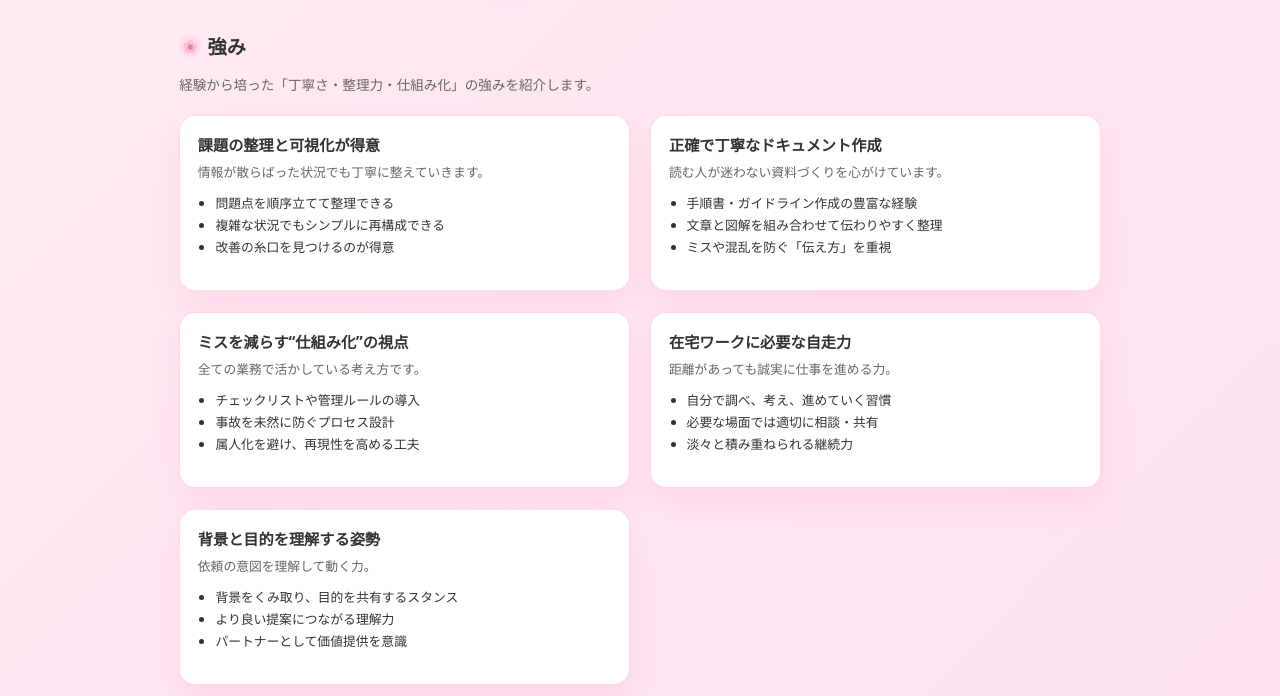
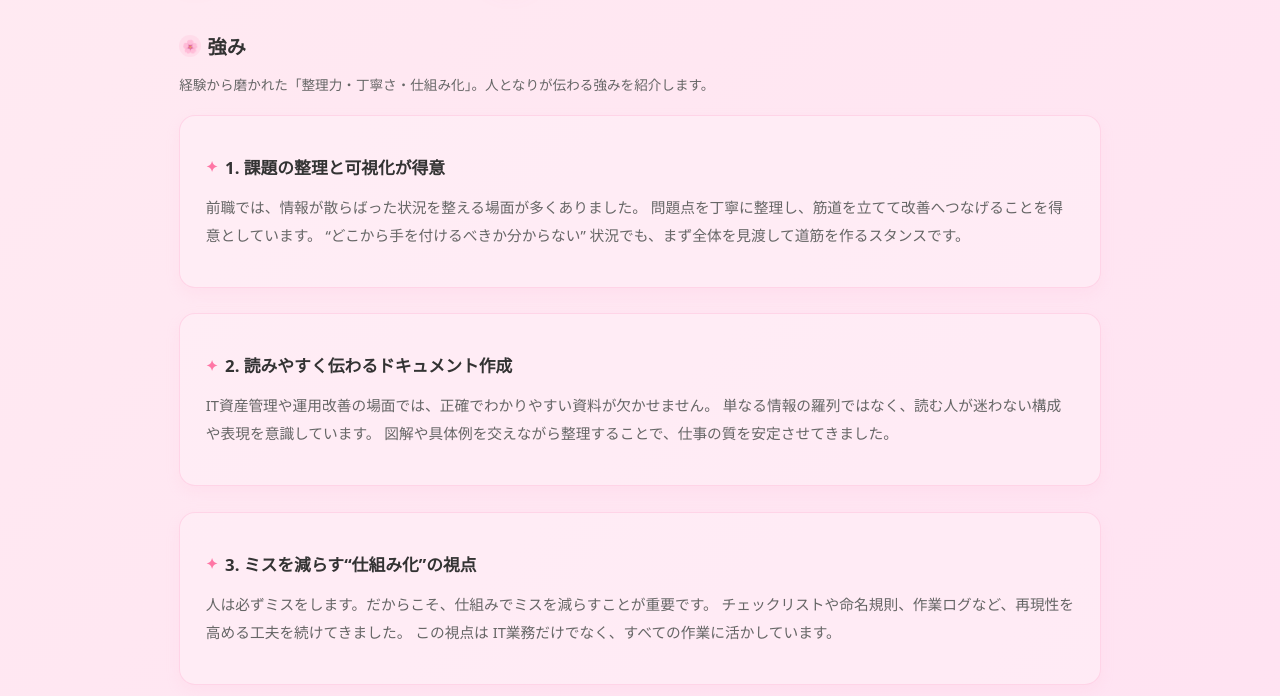
Before and after one commit to worldworkstyle00-web/Portforio, a plain HTML site: page strengths.html in a window 1280 px wide. Shown: the part 104-800 px from the top of the page. Drawn offline with Linux system fonts and the light colour scheme.

Commit message:
Strengs_workstyle_2

```diff
--- a/strengths.html
+++ b/strengths.html
@@ -39,70 +39,66 @@
     <span class="section-heading-pill">🌸</span>
     <span>強み</span>
   </div>
-  <p class="section-subtitle">経験から培った「丁寧さ・整理力・仕組み化」の強みを紹介します。</p>
+  <p class="section-subtitle">
+    経験から磨かれた「整理力・丁寧さ・仕組み化」。人となりが伝わる強みを紹介します。
+  </p>
 
-  <div class="card-grid">
+  <div class="text-block">
+    <h3>1. 課題の整理と可視化が得意</h3>
+    <p>
+      前職では、情報が散らばった状況を整える場面が多くありました。
+      問題点を丁寧に整理し、筋道を立てて改善へつなげることを得意としています。
+      “どこから手を付けるべきか分からない” 状況でも、まず全体を見渡して道筋を作るスタンスです。
+    </p>
+  </div>
 
-    <div class="card">
-      <div class="card-title">課題の整理と可視化が得意</div>
-      <div class="card-tagline">情報が散らばった状況でも丁寧に整えていきます。</div>
-      <ul class="card-list">
-        <li>問題点を順序立てて整理できる</li>
-        <li>複雑な状況でもシンプルに再構成できる</li>
-        <li>改善の糸口を見つけるのが得意</li>
-      </ul>
-    </div>
+  <div class="text-block">
+    <h3>2. 読みやすく伝わるドキュメント作成</h3>
+    <p>
+      IT資産管理や運用改善の場面では、正確でわかりやすい資料が欠かせません。
+      単なる情報の羅列ではなく、読む人が迷わない構成や表現を意識しています。
+      図解や具体例を交えながら整理することで、仕事の質を安定させてきました。
+    </p>
+  </div>
 
-    <div class="card">
-      <div class="card-title">正確で丁寧なドキュメント作成</div>
-      <div class="card-tagline">読む人が迷わない資料づくりを心がけています。</div>
-      <ul class="card-list">
-        <li>手順書・ガイドライン作成の豊富な経験</li>
-        <li>文章と図解を組み合わせて伝わりやすく整理</li>
-        <li>ミスや混乱を防ぐ「伝え方」を重視</li>
-      </ul>
-    </div>
+  <div class="text-block">
+    <h3>3. ミスを減らす“仕組み化”の視点</h3>
+    <p>
+      人は必ずミスをします。だからこそ、仕組みでミスを減らすことが重要です。
+      チェックリストや命名規則、作業ログなど、再現性を高める工夫を続けてきました。
+      この視点は IT業務だけでなく、すべての作業に活かしています。
+    </p>
+  </div>
 
-    <div class="card">
-      <div class="card-title">ミスを減らす“仕組み化”の視点</div>
-      <div class="card-tagline">全ての業務で活かしている考え方です。</div>
-      <ul class="card-list">
-        <li>チェックリストや管理ルールの導入</li>
-        <li>事故を未然に防ぐプロセス設計</li>
-        <li>属人化を避け、再現性を高める工夫</li>
-      </ul>
-    </div>
+  <div class="text-block">
+    <h3>4. 在宅ワークに必要な“自走力”</h3>
+    <p>
+      在宅環境では、自分で情報を集め、考え、判断し、進めていく力が求められます。
+      分からないことは調べ、必要に応じて相談しながら、淡々と作業を積み重ねます。
+      誠実に積み上げる姿勢が信頼につながると考えています。
+    </p>
+  </div>
 
-    <div class="card">
-      <div class="card-title">在宅ワークに必要な自走力</div>
-      <div class="card-tagline">距離があっても誠実に仕事を進める力。</div>
-      <ul class="card-list">
-        <li>自分で調べ、考え、進めていく習慣</li>
-        <li>必要な場面では適切に相談・共有</li>
-        <li>淡々と積み重ねられる継続力</li>
-      </ul>
-    </div>
+  <div class="text-block">
+    <h3>5. 背景と目的を理解する姿勢</h3>
+    <p>
+      依頼の背景を理解することで、作業の質は大きく向上します。
+      なぜ必要なのか、どんな制約があるのかを丁寧に確認し、
+      より良い提案につながるように心がけています。
+    </p>
+  </div>
 
-    <div class="card">
-      <div class="card-title">背景と目的を理解する姿勢</div>
-      <div class="card-tagline">依頼の意図を理解して動く力。</div>
-      <ul class="card-list">
-        <li>背景をくみ取り、目的を共有するスタンス</li>
-        <li>より良い提案につながる理解力</li>
-        <li>パートナーとして価値提供を意識</li>
-      </ul>
-    </div>
-
-  </div>
 </section>
 </main>
 
 <footer>
-  <div class="footer-inner">© 2025 Tamae Shinohe – IT運用 × Web制作 × 在宅ワーク</div>
+  <div class="footer-inner">
+    © 2025 Tamae Shinohe – IT運用 × Web制作 × 在宅ワーク
+  </div>
 </footer>
 
 <button class="back-to-top">↑</button>
+<script src="script.js"></script>
 </div>
-<script src="script.js"></script>
 </body>
 </html>
--- a/style.css
+++ b/style.css
@@ -636,3 +636,38 @@ footer {
     padding-inline: 1rem;
   }
 }
+
+/* ================================================
+   文章主体ページ用コンポーネント（text-section）
+   ================================================ */
+
+.text-block {
+  background: rgba(255, 240, 248, 0.55);  /* 柔らかいピンクの背景 */
+  border: 1px solid rgba(255, 182, 212, 0.45);
+  border-radius: 1rem;
+  padding: 1.4rem 1.6rem;
+  margin-bottom: 1.6rem;
+  box-shadow: 0 6px 14px rgba(255, 182, 212, 0.15);
+}
+
+.text-block h3 {
+  display: flex;
+  align-items: center;
+  font-size: 1.05rem;
+  font-weight: 700;
+  margin-bottom: 0.6rem;
+  color: var(--color-text-main);
+}
+
+.text-block h3::before {
+  content: "✦";
+  font-size: 0.9rem;
+  color: var(--color-accent);
+  margin-right: 0.45rem;
+}
+
+.text-block p {
+  line-height: 1.9;
+  font-size: 0.92rem;
+  color: var(--color-text-sub);
+}
```
Also changed, not shown: workstyle.html (+48 -44 lines).
